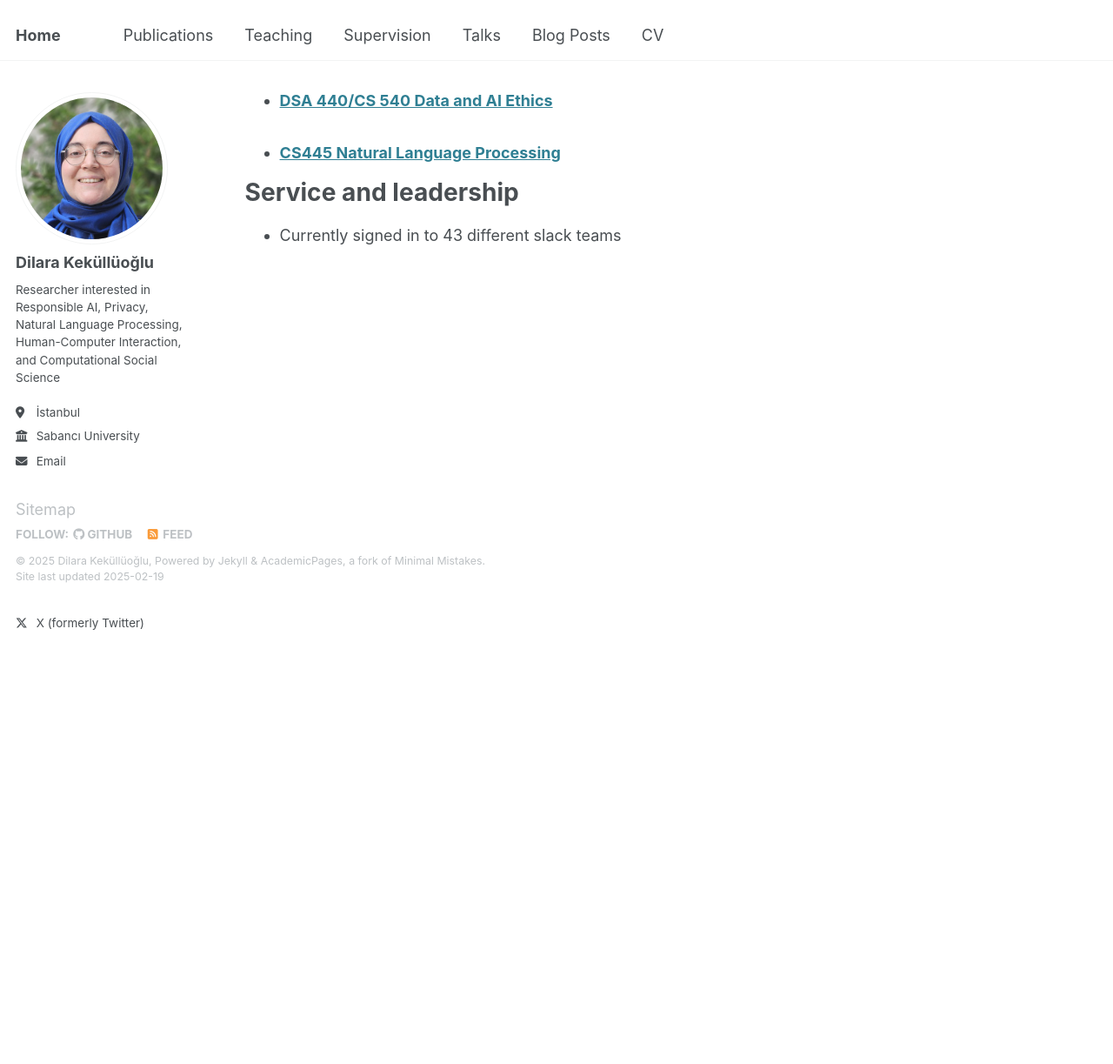
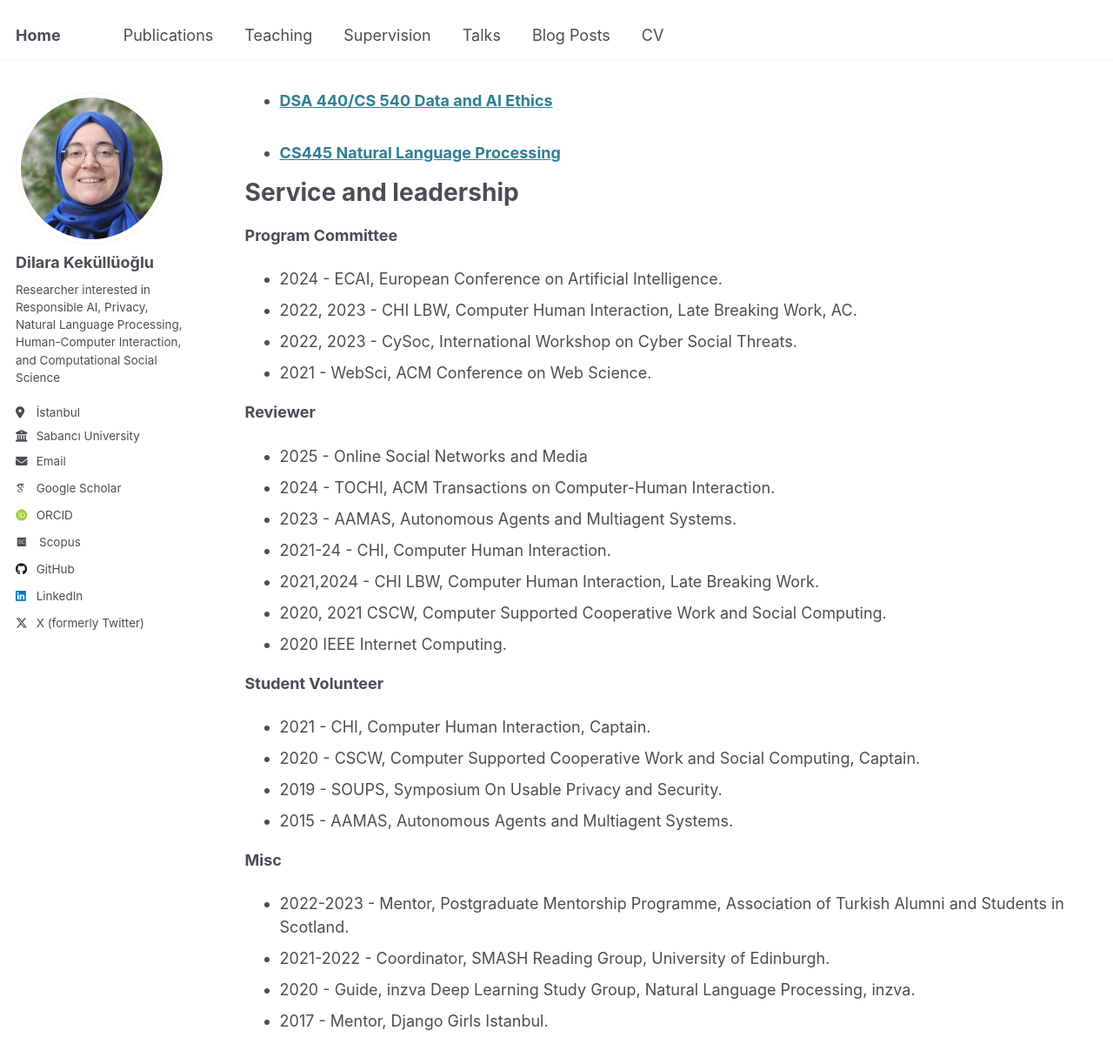
Before and after one commit to dilarakkl/dilarakkl.github.io, a Jekyll site: the page built from _pages/cv.md, in a window 1280 px wide and 1400 px high, scrolled down 2882 px. Shown: the top 1223 px of the window at 87% size. Built offline with Jekyll 4.4.1, drawn with Linux system fonts in a browser that asks for light colours; some web fonts are replaced; before the commit the page ends 3573 px from its top, so only the background shows below that.

Commit message:
Update cv.md

```diff
--- a/_pages/cv.md
+++ b/_pages/cv.md
@@ -66,4 +66,35 @@ Teaching
 
 Service and leadership
 ======
-* Currently signed in to 43 different slack teams
+
+**Program Committee**
+
+* 2024 - ECAI, European Conference on Artificial Intelligence.
+* 2022, 2023 - CHI LBW, Computer Human Interaction, Late Breaking Work, AC.
+* 2022, 2023 - CySoc, International Workshop on Cyber Social Threats.
+* 2021 - WebSci, ACM Conference on Web Science.
+
+**Reviewer**
+
+* 2025 - Online Social Networks and Media
+* 2024 - TOCHI, ACM Transactions on Computer-Human Interaction.
+* 2023 - AAMAS, Autonomous Agents and Multiagent Systems.
+* 2021-24 - CHI, Computer Human Interaction.
+* 2021,2024 - CHI LBW, Computer Human Interaction, Late Breaking Work.
+* 2020, 2021 CSCW, Computer Supported Cooperative Work and Social Computing.
+* 2020 IEEE Internet Computing.
+
+**Student Volunteer**
+
+* 2021 - CHI, Computer Human Interaction, Captain.
+* 2020 - CSCW, Computer Supported Cooperative Work and Social Computing, Captain.
+* 2019 - SOUPS, Symposium On Usable Privacy and Security.
+* 2015 - AAMAS, Autonomous Agents and Multiagent Systems.
+
+**Misc**
+
+* 2022-2023 - Mentor, Postgraduate Mentorship Programme, Association of Turkish Alumni and
+Students in Scotland.
+* 2021-2022 - Coordinator, SMASH Reading Group, University of Edinburgh.
+* 2020 - Guide, inzva Deep Learning Study Group, Natural Language Processing, inzva.
+* 2017 - Mentor, Django Girls Istanbul.
```
